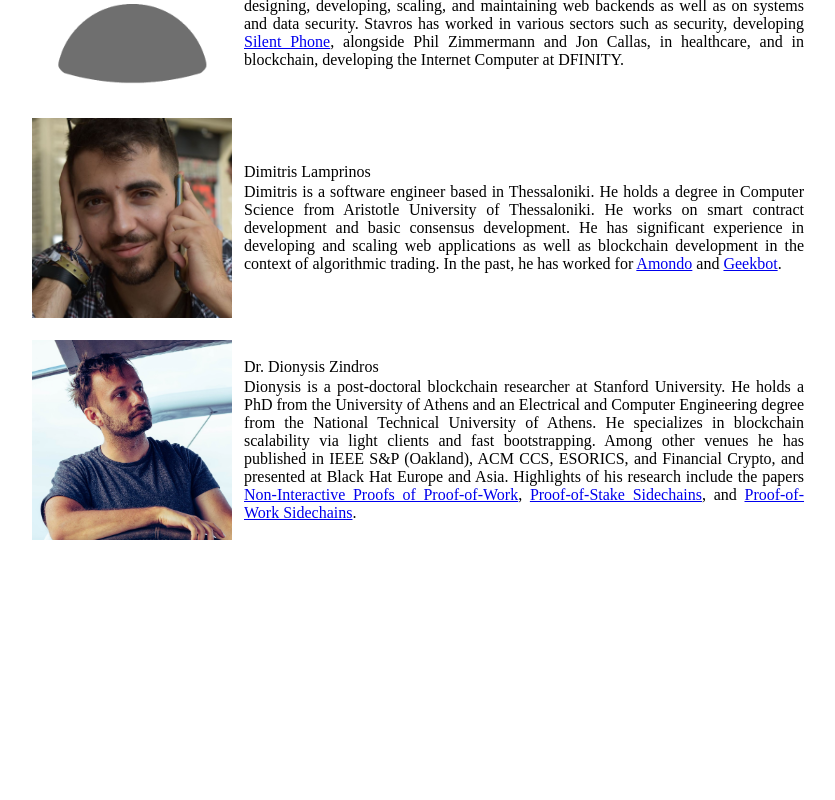
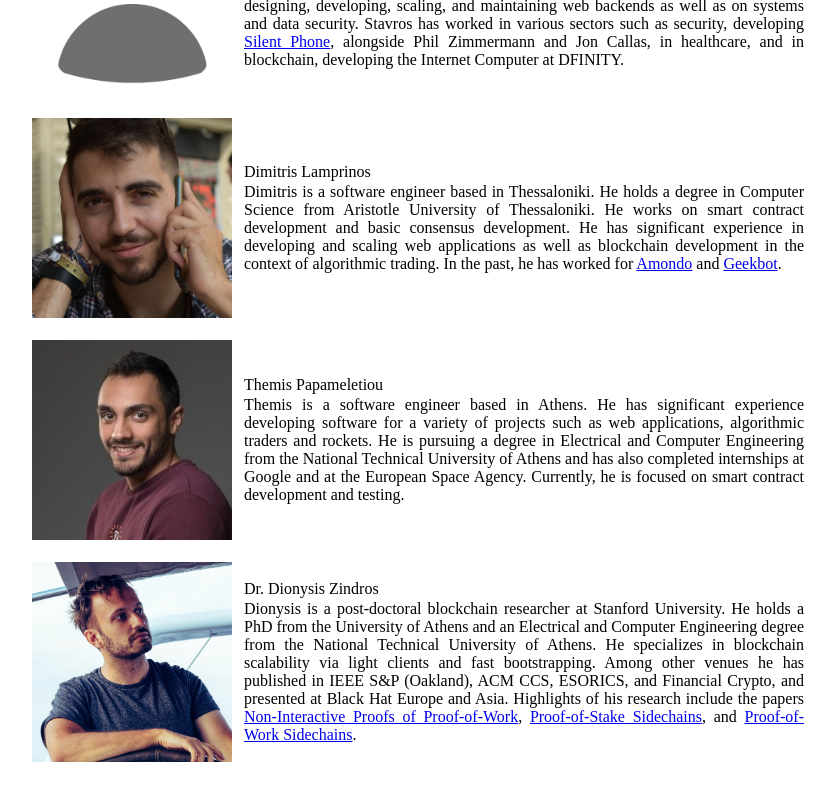
Before and after one commit to commonprefix/website, a Next.js app: page /flr-finance in a window 1280 px wide. Shown: the part 1736-2536 px from the top of the page, without its empty margins (222-1057 px from the left). Before the commit the page ends 2378 px from the top, so only its background shows below. Built offline with nearby package versions, Linux system fonts and the light colour scheme.

Commit message:
Add Themis's bio

```diff
--- a/pages/flr-finance.js
+++ b/pages/flr-finance.js
@@ -14,6 +14,7 @@ export default function FLRFinance() {
     team.dimitris,
     team.stavros,
     team.pkakelas,
+    team.themis,
     team.dionysis,
   ]
   return (
--- a/team.js
+++ b/team.js
@@ -185,6 +185,20 @@ const members = {
     ),
     image: "/team/dimitris_lamprinos.jpeg",
   },
+  themis: {
+    name: "Themis Papameletiou",
+    description: (
+      <Box>
+        Themis is a software engineer based in Athens.
+        He has significant experience developing software for a variety of projects
+        such as web applications, algorithmic traders and rockets.
+        He is pursuing a degree in Electrical and Computer Engineering from the National Technical University of Athens
+        and has also completed internships at Google and at the European Space Agency.
+        Currently, he is focused on smart contract development and testing.
+      </Box>
+    ),
+    image: "/team/themis_papameletiou.jpg",
+  },
   dionysis: {
     name: "Dr. Dionysis Zindros",
     description: (
```
Also changed, not shown: public/team/themis_papameletiou.jpg (added).
